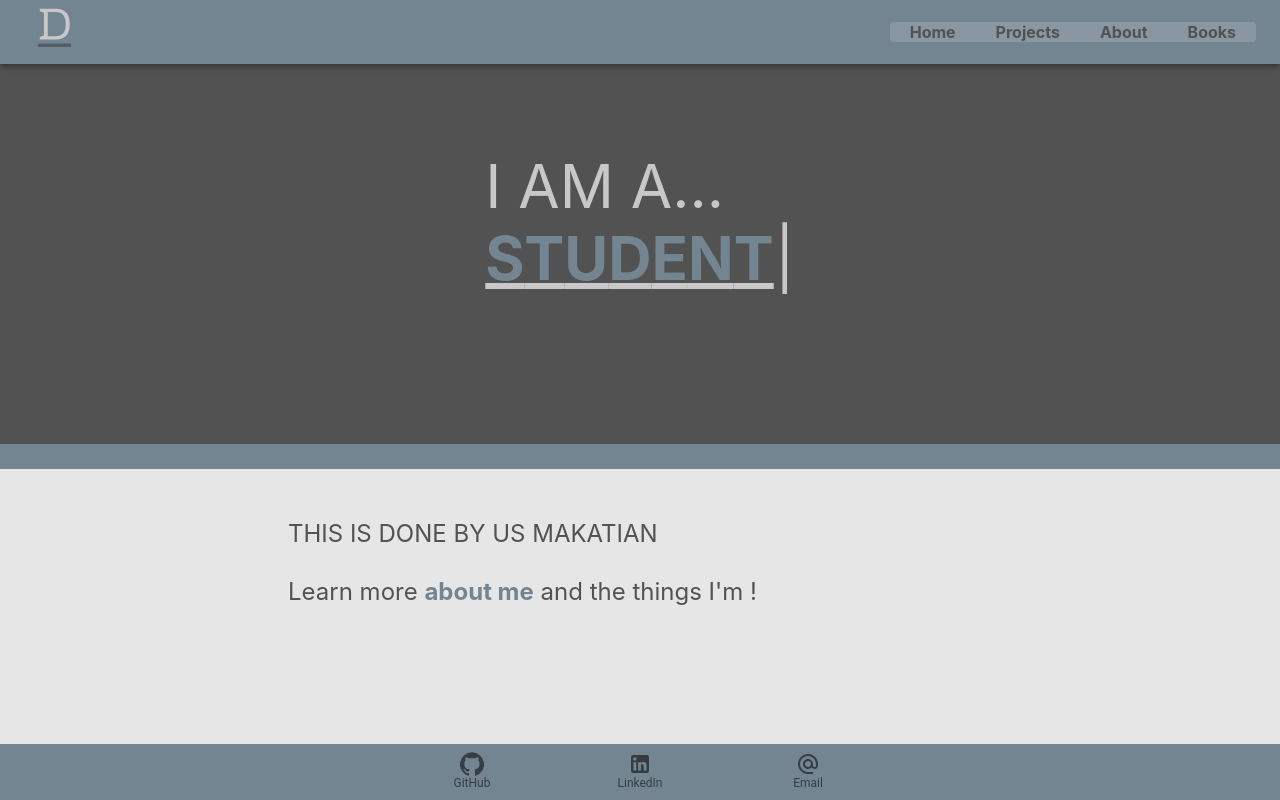
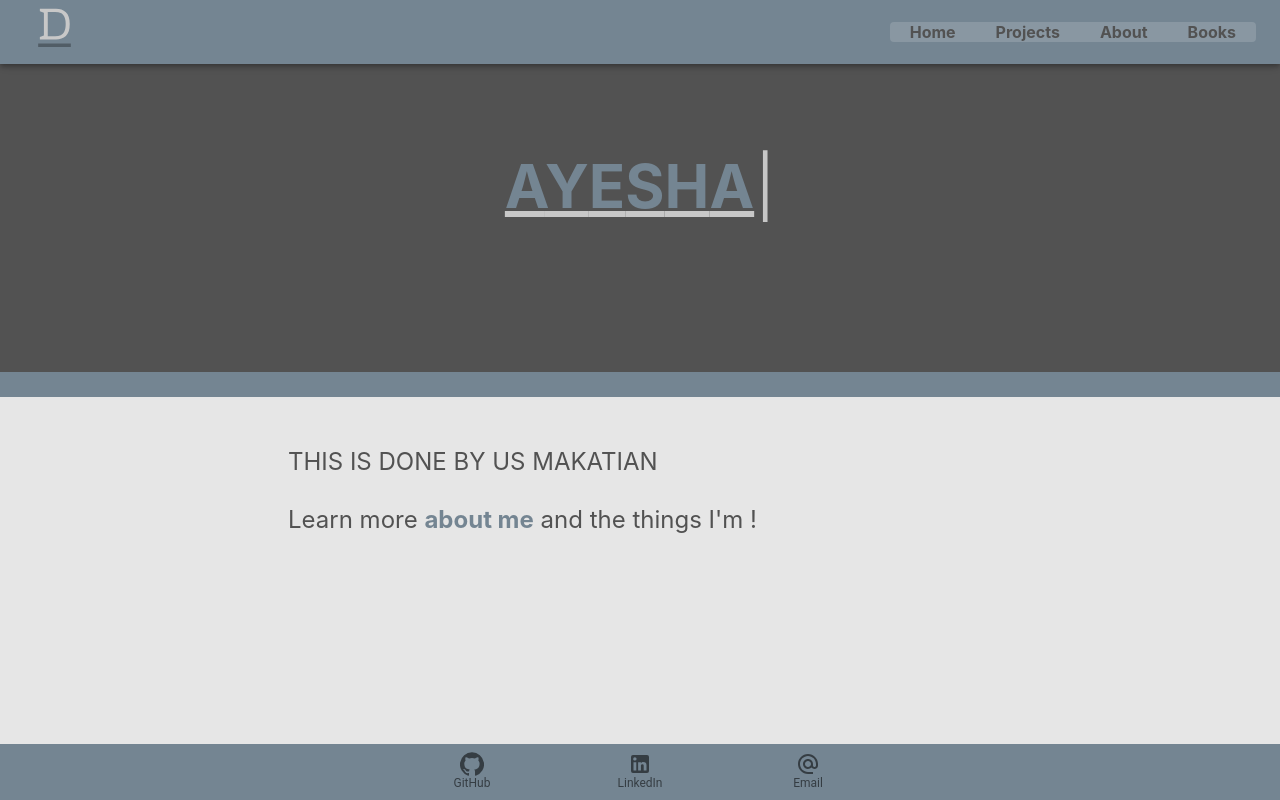
Before and after one commit to shahid98/aws, a React (Create React App) app: page / in a window 1280 px wide. Built offline with nearby package versions, Linux system fonts and the light colour scheme.

Commit message:
Update Home.js

```diff
--- a/src/pages/Home.js
+++ b/src/pages/Home.js
@@ -13,13 +13,13 @@ const HomePage = () => {
       <Container>
           <Header />
           <Descriptors
-            plaintext="I AM A..."
+
             config={{
               strings: [
-                `${formatOf("ENGINEER")}`,
-                `${formatOf("STUDENT")}`,
-                `${formatOf("MUSICIAN")}`,
-                `${formatOf("WRITER")}`,
+                `${formatOf("MD SHAHID")}`,
+                `${formatOf("AYESHA KHATUN")}`,
+                `${formatOf("SK SOHAIL")}`,
+                `${formatOf("ZAWED AKHTAR")}`,
               ],
               autoStart: true,
               loop: true,
```
